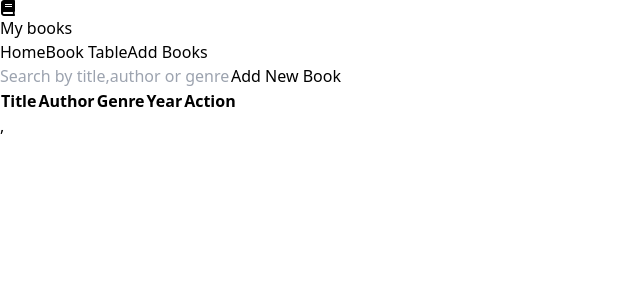
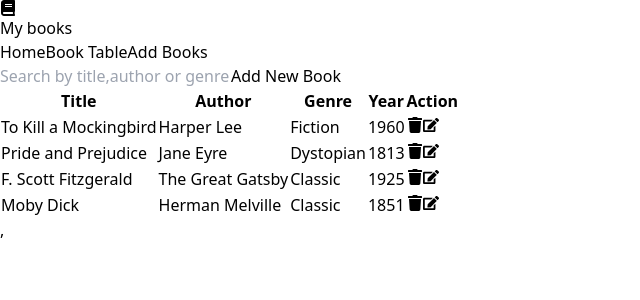
Before and after one commit to ABJ135/projectAssignment, a React (Vite) app in the folder Project/: page /BookTable in a window 1280 px wide. Shown: the top 300 px of the page, without its empty margins (0-640 px from the left). Built offline with nearby package versions, Linux system fonts and the light colour scheme.

Commit message:
data retreived

```diff
--- a/Project/src/pages/BookTable.jsx
+++ b/Project/src/pages/BookTable.jsx
@@ -12,38 +12,40 @@ function BookTable() {
   const [books, setBooks] = useState(JSON.parse(localStorage.getItem('books')) || [])
   const [searchTerm, setSearchTerm] = useState("");
 
-//   useEffect(() => {
-//     const book = [
-//         {
-//             title: 'Harper Lee',
-//             author: 'To Kill a Mockingbird',
-//             genre: 'Fiction',
-//             year: 1960
-//         },
-//         {
-//             title: 'Jane Eyre',
-//             author: 'Pride and Prejudice',
-//             genre: 'Dystopian',
-//             year: 1813
-//         },
-//         {
-//             title: 'The Great Gatsby',
-//             author: 'F. Scott Fitzgerald',
-//             genre: 'Classic',
-//             year: 1925
-//         },{
-//             title: 'Herman Melville',
-//             author: 'Moby Dick',
-//             genre: 'Classic',
-//             year: 1851
-//         }
-//     ]
+  useEffect(() => {
+    if(books.length === 0) {
+    const initialBooks = [
+        {
+            title: 'Harper Lee',
+            author: 'To Kill a Mockingbird',
+            genre: 'Fiction',
+            year: 1960
+        },
+        {
+            title: 'Jane Eyre',
+            author: 'Pride and Prejudice',
+            genre: 'Dystopian',
+            year: 1813
+        },
+        {
+            title: 'The Great Gatsby',
+            author: 'F. Scott Fitzgerald',
+            genre: 'Classic',
+            year: 1925
+        },{
+            title: 'Herman Melville',
+            author: 'Moby Dick',
+            genre: 'Classic',
+            year: 1851
+        }
+    ]
 
-//     setBooks(book)
+    setBooks(initialBooks)
 
-//     localStorage.setItem("books", JSON.stringify(books));
+    localStorage.setItem("books", JSON.stringify(initialBooks));
+  }
 
-// }, [])
+}, [books])
 
   const navigate = useNavigate()
 
```
